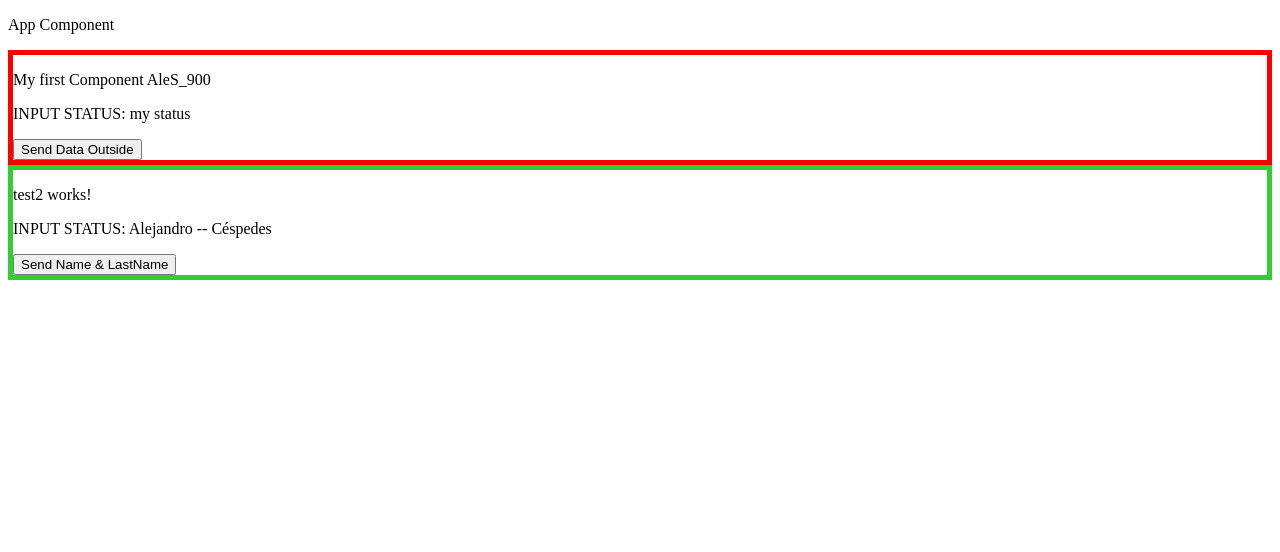
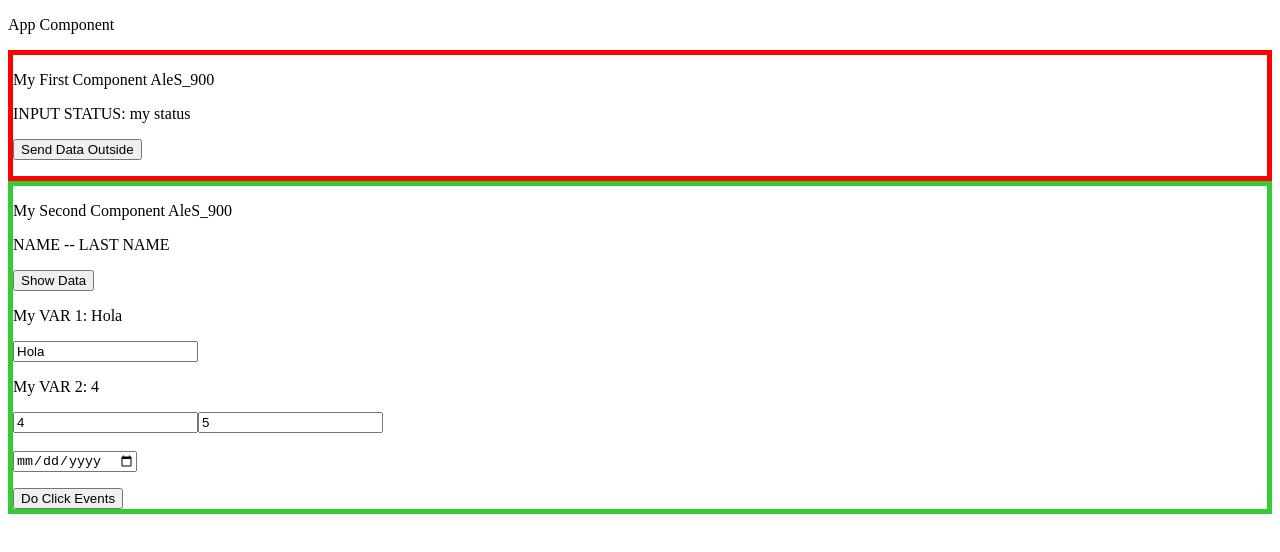
Before and after one commit to AleS900/angular-course-2021, an Angular app: page / in a window 1280 px wide. Shown: the top 552 px of the page. Built offline with nearby package versions, Linux system fonts and the light colour scheme.

Commit message:
08/10/2021 banana box task

```diff
--- a/src/app/app.component.html
+++ b/src/app/app.component.html
@@ -1,7 +1,7 @@
 <p>App Component</p>
 <savc-comp [status]="myStatus" (onSendData)="printDataSantiagoComp($event)">
 </savc-comp>
-<app-test2 name="Alejandro" lastName="Céspedes" (onGeneralDataCORRECTED)="printDataExercise5Corrected($event)"
-  (onGeneralData)="printDataExercise5($event)">
+<app-test2 name="Alejandro( Juan )" lastName="Céspedes (Gutiérrez)"
+  (onGeneralDataCORRECTED)="printDataExercise5Corrected($event)" (onGeneralData)="printDataExercise5($event)">
 </app-test2>
 <!-- button onclick="">do click </button -->
--- a/src/app/test1/test1.component.html
+++ b/src/app/test1/test1.component.html
@@ -1,7 +1,7 @@
 <div style="border: 5px red solid;">
 <p>
-My first Component AleS_900
+My First Component AleS_900
 </p>
 <p>INPUT STATUS:  {{statusTest}}</p>
-<button (click)="onClickTest($event)">Send Data Outside</button >
+<button (click)="onClickTest($event)">Send Data Outside</button ><p></p>
 </div>
--- a/src/app/test2/test2.component.html
+++ b/src/app/test2/test2.component.html
@@ -1,5 +1,42 @@
 <div style="border: 5px 	#32CD32	 solid;">
-<p>test2 works!</p>
-<p>INPUT STATUS:  {{inputName}} -- {{inputLastName}}</p>
-<button (click)="onClickShowData($event)">Send Name & LastName</button >
+<p>My Second Component AleS_900</p>
+<p>NAME -- LAST NAME</p>
+
+<button (click)="onClickShowData($event)">
+    Show Data
+</button >
+
+<p>
+    My VAR 1: {{myVar1}}
+</p>
+<!--
+    Contenedores Banana:
+    Nos permiten al Escribir en la Caja de Texto
+    hacer la modificación de la variable
+    automáticamente
+-->
+<input type="text" [(ngModel)]="myVar1">
+
+<p>
+My VAR 2: {{myVar2}}
+</p>
+<input type="number" [(ngModel)]="myVar2">
+<input type="number" [(ngModel)]="myVar3"><br><br>
+
+<!-- Un elemento HTML ya puede considerarse un componente -->
+<input type="date">
+<p></p>
+<!--
+    Ouputs Nativos:
+    - Click : Se ejecuta al dar un click en el botón
+    - Blur  : Se ejecuta al dar click fuera del botón
+    - Double
+      Click : Se ejecuta al dar dos clicks en el botón
+-->
+<button id="myButton"
+(click)="test0($event)"
+(blur)="test1($event)"
+(dblclick)="test2($event)"
+>Do Click Events</button>
+
 </div>
--- a/src/app/test2/test2.component.ts
+++ b/src/app/test2/test2.component.ts
@@ -18,7 +18,12 @@ export class Test2Component {
   @Input('lastName') inputLastName: string = 'Last Name';
 
   @Output('onGeneralData') generalData = new EventEmitter(null);
+
   @Output('onGeneralDataCORRECTED') generalDataCORRECTED = new EventEmitter(null);
+
+  myVar1 = 'Hola';
+  myVar2 = 4;
+  myVar3 = 5;
 
   /*
     La salida con el nombre de E5 es el ejercicio resuelto
@@ -36,7 +41,30 @@ export class Test2Component {
 
     this.generalDataCORRECTED.emit('General Data ' + this.inputName + ' ' + this.inputLastName);
 
+    //document.getElementById('myButton')
+
   }
 
   constructor() {}
+
+
+  // *************************************
+  // ***            EVENTOS            ***
+  // *************************************
+
+  test0(event){
+      console.log('Event click: ', event);
+      this.myVar1="Mundo";
+      console.log('SUMA: ', this.myVar2 + this.myVar3);
+
+  }
+
+  test1(event){
+    console.log('Event blur: ', event);
+  }
+
+  test2(event){
+    console.log('Event double click: ', event);
+  }
+
 }
```
Also changed, not shown: src/app/app.module.ts (+5 -3 lines).
